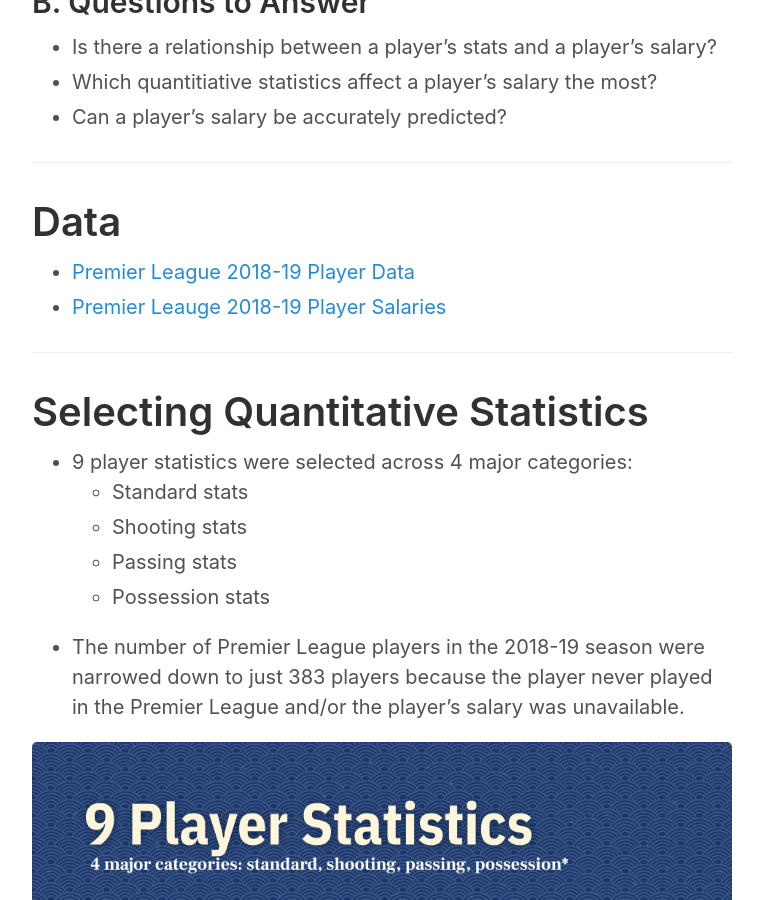
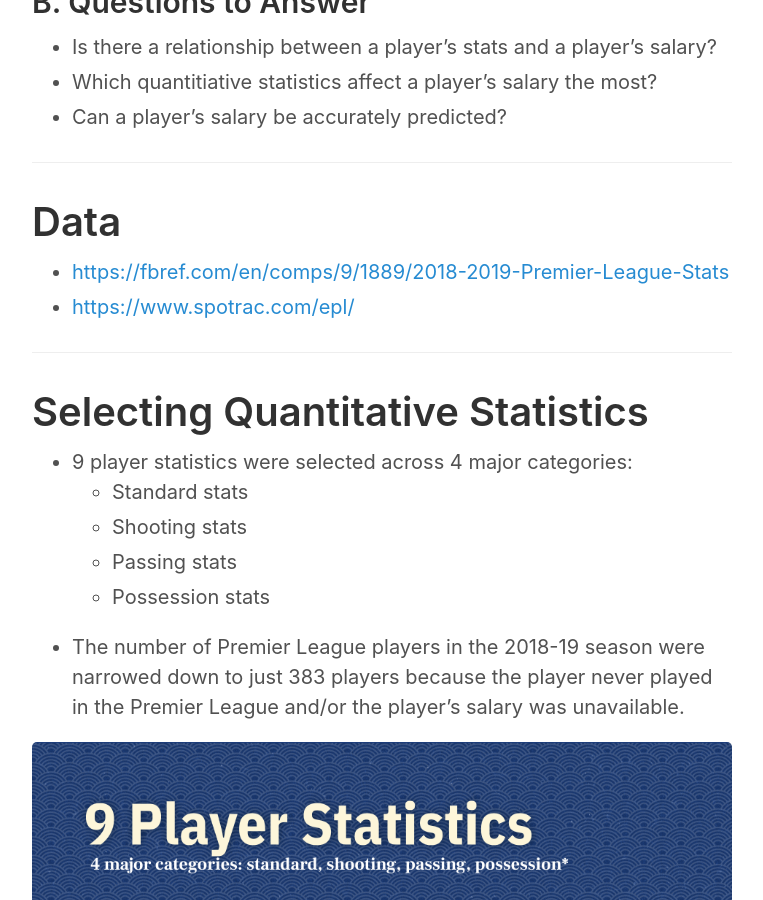
Before and after one commit to eunchanity/eunchanity.github.io, a Jekyll site: the page built from _posts/2020-07-20-Premier-League-Salary.md, in a window 1280 px wide and 900 px high, scrolled down 1209 px. Shown: the whole window, without its empty margins (258-1021 px from the left). Built offline with Jekyll 4.4.1, drawn with Linux system fonts in a browser that asks for light colours; some of the changed text lies outside the part shown.

Commit message:
fixing links

```diff
--- a/_posts/2020-07-20-Premier-League-Salary.md
+++ b/_posts/2020-07-20-Premier-League-Salary.md
@@ -35,8 +35,8 @@
 -----
 
 # Data <a name="data"></a>
-* [Premier League 2018-19 Player Data](https://fbref.com/en/comps/9/1889/2018-2019-Premier-League-Stats)<br/>
-* [Premier Leauge 2018-19 Player Salaries](https://www.spotrac.com/epl/)
+* <a href="Premier League 2018-19 Player Data" target="_blank">https://fbref.com/en/comps/9/1889/2018-2019-Premier-League-Stats</a><br/>
+* <a href="Premier Leauge 2018-19 Player Salaries" target="_blank">https://www.spotrac.com/epl/</a><br/>
 
 -----
 
```
Also changed, not shown: other parts of _posts/2020-07-20-Premier-League-Salary.md (+1 -1 lines), _posts/2020-07-06-MTA.md (+3 -3 lines).
